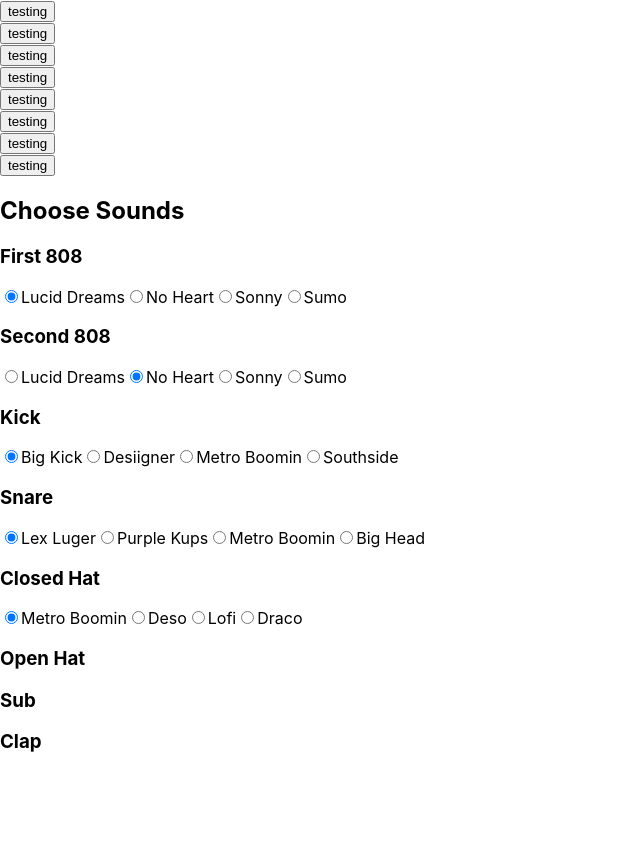
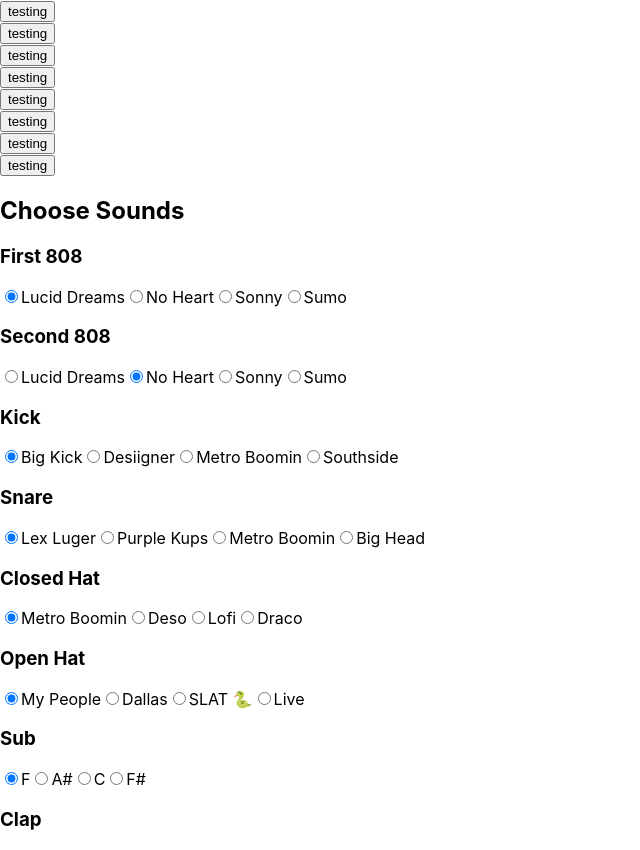
Before and after one commit to angmalone/midi, a React (Create React App) app: page / in a window 1280 px wide. Shown: the whole page, without its empty margins (0-640 px from the left). Before the commit the page ends 800 px from the top, so only its background shows below. Built offline with nearby package versions, Linux system fonts and the light colour scheme.

Commit message:
add subs

```diff
--- a/src/App.js
+++ b/src/App.js
@@ -53,6 +53,20 @@
     closedHat.name = e.target.title;
     closedHat.audio = e.target.value;
     this.setState({ closedHat: closedHat });
+  };
+
+  handleOpenHatChange = e => {
+    const openHat = { ...this.state.openHat };
+    openHat.name = e.target.title;
+    openHat.audio = e.target.value;
+    this.setState({ openHat: openHat });
+  };
+
+  handleSubChange = e => {
+    const sub = { ...this.state.sub };
+    sub.name = e.target.title;
+    sub.audio = e.target.value;
+    this.setState({ sub: sub });
   };
 
   handleKeyDown = e => {
@@ -124,6 +138,8 @@
           handleKickChange={this.handleKickChange}
           handleSnareChange={this.handleSnareChange}
           handleClosedHatChange={this.handleClosedHatChange}
+          handleOpenHatChange={this.handleOpenHatChange}
+          handleSubChange={this.handleSubChange}
         />
       </div>
     );
--- a/src/SoundSelector.js
+++ b/src/SoundSelector.js
@@ -233,10 +233,92 @@
 
         <div className="open-hat">
           <h3>Open Hat</h3>
+          <label>
+            <input
+              type="radio"
+              onChange={this.props.handleOpenHatChange}
+              defaultChecked
+              value={this.props.sounds.sound6.audio}
+              name="open-hat"
+              title="MP Open"
+            />
+            My People
+          </label>
+          <label>
+            <input
+              type="radio"
+              onChange={this.props.handleOpenHatChange}
+              value={this.props.sounds.sound20.audio}
+              name="open-hat"
+              title="Dallas"
+            />
+            Dallas
+          </label>
+          <label>
+            <input
+              type="radio"
+              onChange={this.props.handleOpenHatChange}
+              value={this.props.sounds.sound21.audio}
+              name="open-hat"
+              title="Slat"
+            />
+            SLAT 🐍
+          </label>
+          <label>
+            <input
+              type="radio"
+              onChange={this.props.handleOpenHatChange}
+              value={this.props.sounds.sound22.audio}
+              name="open-hat"
+              title="Live"
+            />
+            Live
+          </label>
         </div>
 
         <div className="sub">
           <h3>Sub</h3>
+          <label>
+            <input
+              type="radio"
+              onChange={this.props.handleSubChange}
+              defaultChecked
+              value={this.props.sounds.sound7.audio}
+              name="sub"
+              title="F"
+            />
+            F
+          </label>
+          <label>
+            <input
+              type="radio"
+              onChange={this.props.handleSubChange}
+              value={this.props.sounds.sound23.audio}
+              name="sub"
+              title="A#"
+            />
+            A#
+          </label>
+          <label>
+            <input
+              type="radio"
+              onChange={this.props.handleSubChange}
+              value={this.props.sounds.sound24.audio}
+              name="sub"
+              title="C"
+            />
+            C
+          </label>
+          <label>
+            <input
+              type="radio"
+              onChange={this.props.handleSubChange}
+              value={this.props.sounds.sound25.audio}
+              name="sub"
+              title="F#"
+            />
+            F#
+          </label>
         </div>
 
         <div className="clap">
--- a/src/sounds.js
+++ b/src/sounds.js
@@ -30,8 +30,8 @@
   },
 
   sound7: {
-    name: "Sophie",
-    audio: "/sounds/Sophie_Sub.wav"
+    name: "F",
+    audio: "/sounds/F_Sub.wav"
   },
 
   sound8: {
@@ -92,6 +92,36 @@
   sound19: {
     name: "Draco",
     audio: "/sounds/DC_ClosedHat.wav"
+  },
+
+  sound20: {
+    name: "Dallas",
+    audio: "/sounds/D_OpenHat.wav"
+  },
+
+  sound21: {
+    name: "Slat",
+    audio: "/sounds/AD_OpenHat.wav"
+  },
+
+  sound22: {
+    name: "Live",
+    audio: "/sounds/EK_OpenHat.wav"
+  },
+
+  sound23: {
+    name: "A#",
+    audio: "/sounds/AS_Sub.wav"
+  },
+
+  sound24: {
+    name: "C",
+    audio: "/sounds/C_Sub.wav"
+  },
+
+  sound25: {
+    name: "F#",
+    audio: "/sounds/FS_Sub.wav"
   }
 };
 
```
Also changed, not shown: 1 other file (tests, documents, lock files or other folders).
